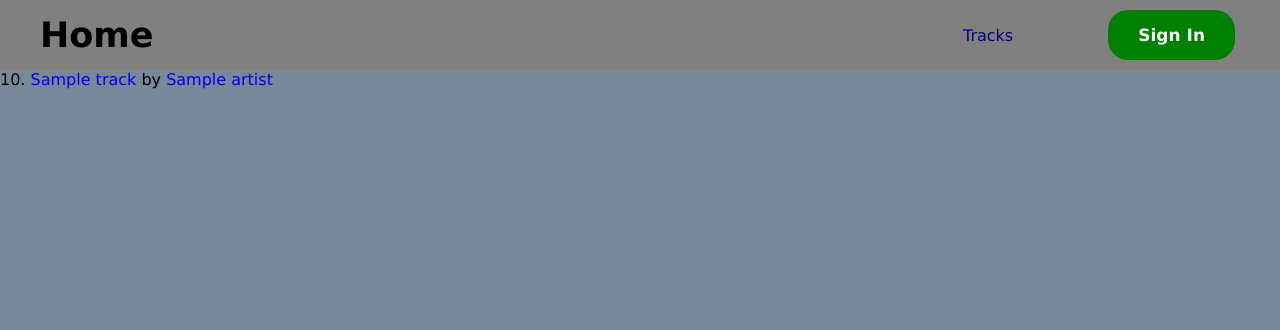
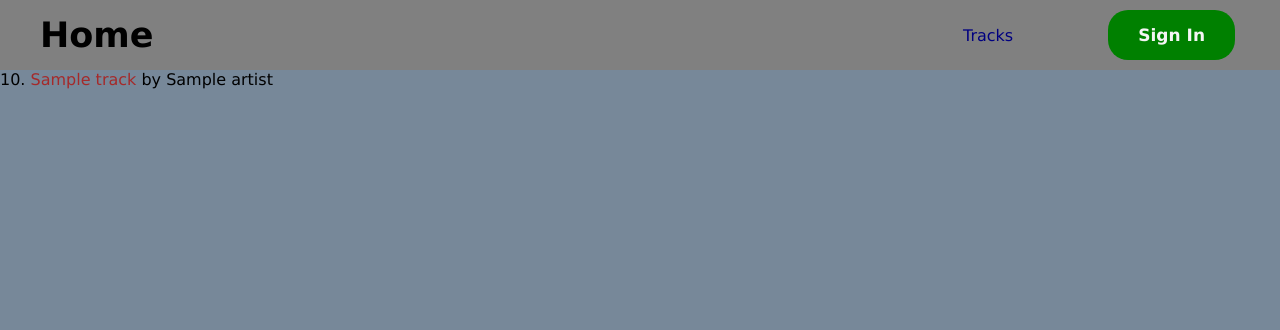
Before and after one commit to kexin76/Spotify-API-testing, a Flask app: template templates/tracks.html in a window 1280 px wide. Shown: the top 330 px of the page. Run offline with Flask 3, Linux system fonts and the light colour scheme; the template is opened without the code that fills it: most values are stand-ins (such as "Sample title", 1, 10 or a date in 2020).

Commit message:
Update tracks_style.css

```diff
--- a/static/style/tracks_style.css
+++ b/static/style/tracks_style.css
@@ -7,3 +7,12 @@
   font-family: Verdana, sans-serif;
   /* background-color: lightslategrey; */
 }
+
+
+.track{
+color: brown;
+}
+
+.artist{
+color: black;
+}
```
Lines whose indentation alone changed are shown as unchanged.
